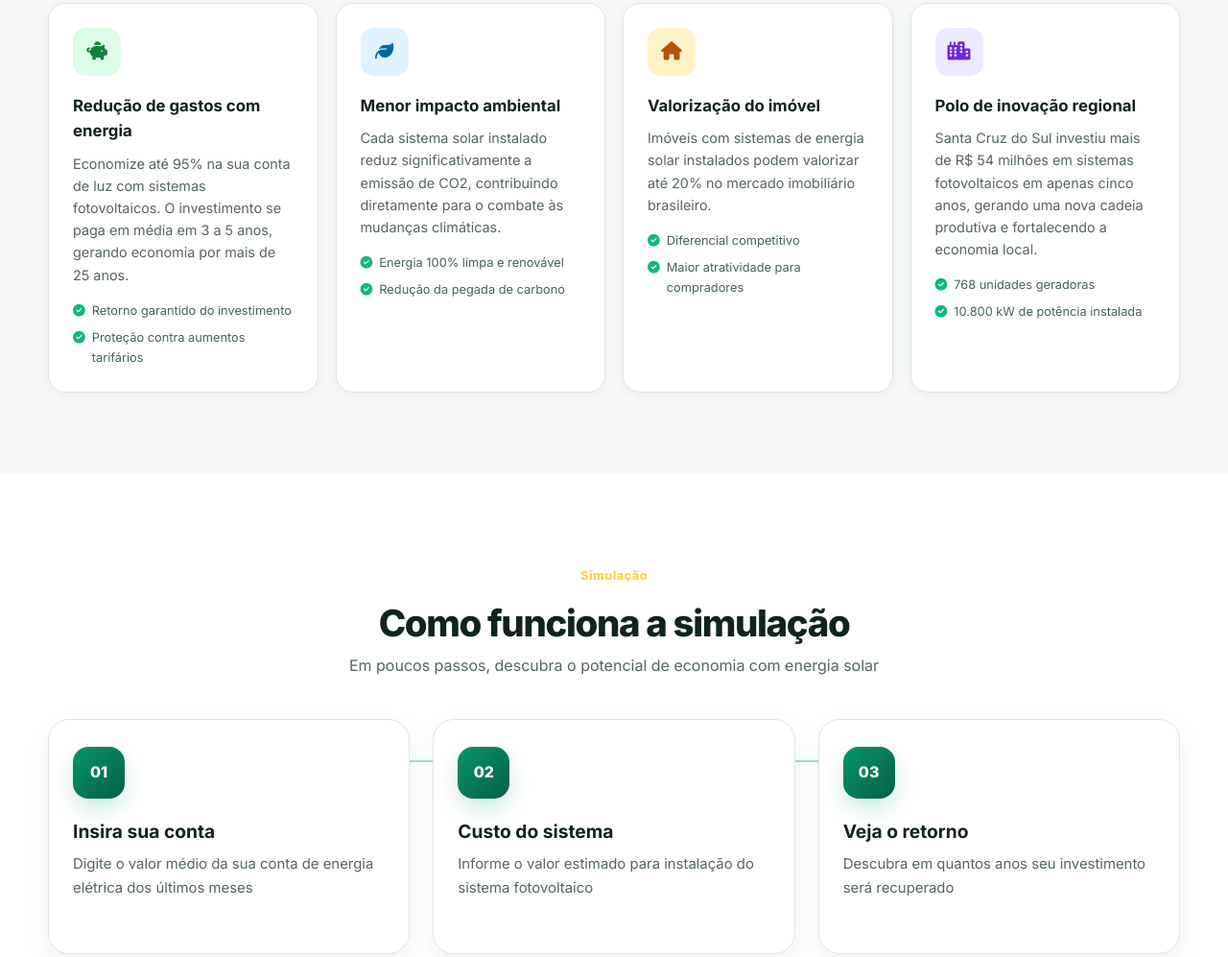
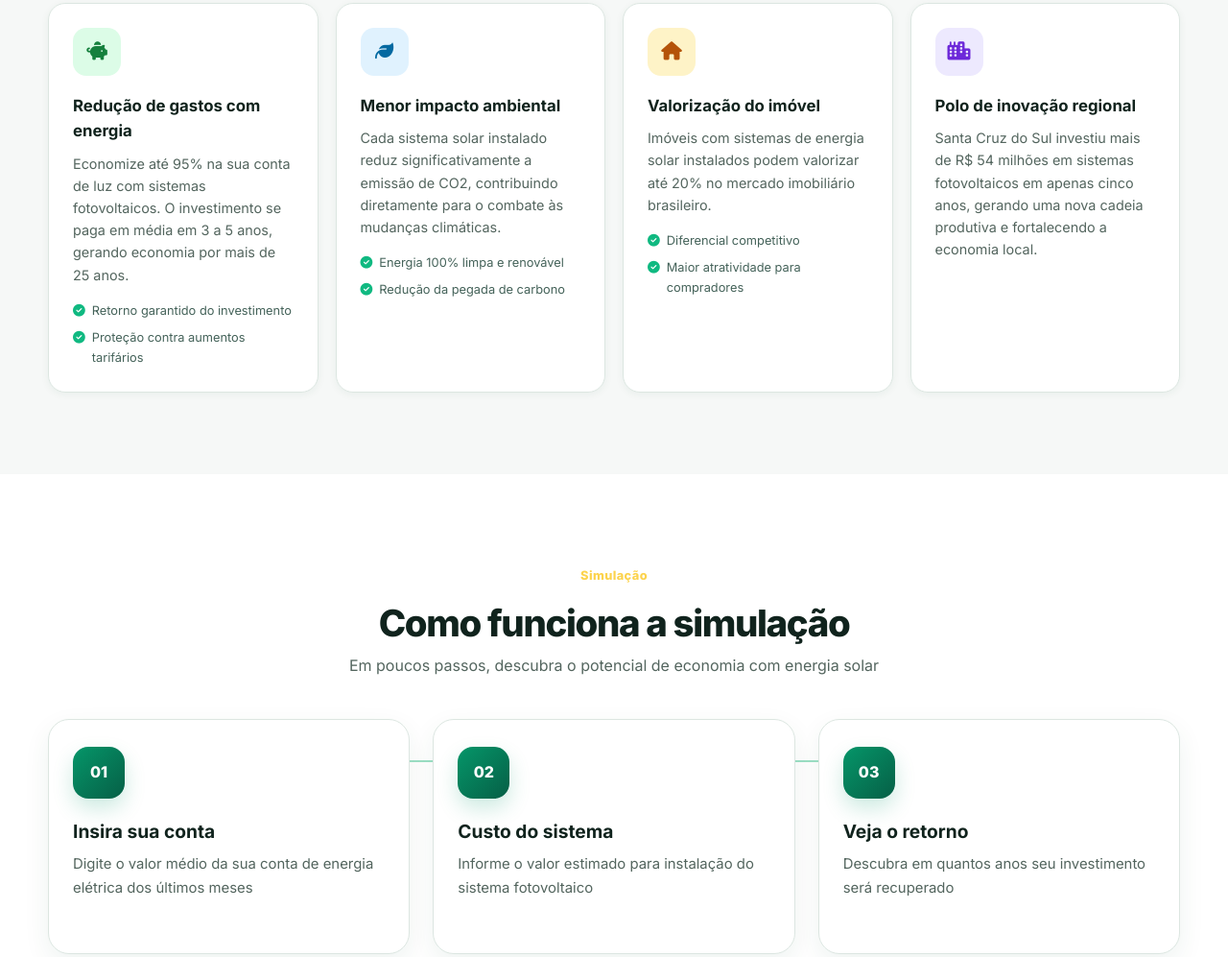
Before and after one commit to pedrofa07/ODS_projeto_pi, a plain HTML site: page index.html in a window 1280 px wide. Shown: the part 1096-2093 px from the top of the page at 96% size. Drawn offline with Linux system fonts and the light colour scheme.

Commit message:
Atualização do site Bright Energy

```diff
--- a/index.html
+++ b/index.html
@@ -180,12 +180,7 @@
                             anos,
                             gerando uma nova cadeia produtiva e fortalecendo a economia local.
                         </p>
-                        <ul class="beneficios__lista">
-                            <li class="beneficios__item-lista"><i class="fas fa-check-circle"></i> 768 unidades
-                                geradoras</li>
-                            <li class="beneficios__item-lista"><i class="fas fa-check-circle"></i> 10.800 kW de potência
-                                instalada</li>
-                        </ul>
+
                     </div>
                 </div>
             </div>
@@ -289,8 +284,7 @@
                             <p class="informacoes-educativas__texto-artigo">
                                 O governo brasileiro oferece isenção de ICMS sobre a energia gerada e linhas de
                                 financiamento
-                                com juros subsidiados. Em Santa Cruz, o Sicredi Vale do Rio Pardo já financiou mais de
-                                300 sistemas.
+                                com juros subsidiados.
                             </p>
                             <p class="informacoes-educativas__texto-artigo">
                                 Além disso, a ANEEL estabeleceu o sistema de compensação de energia,
```
